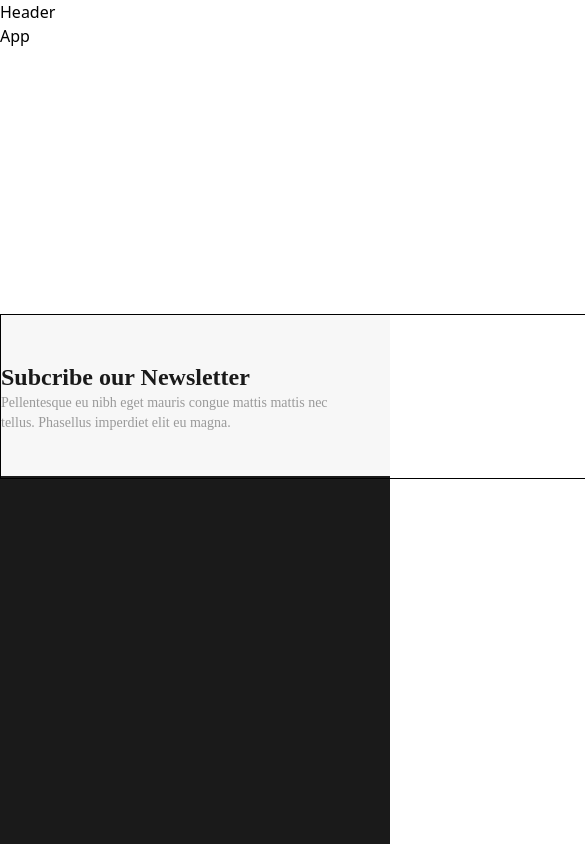
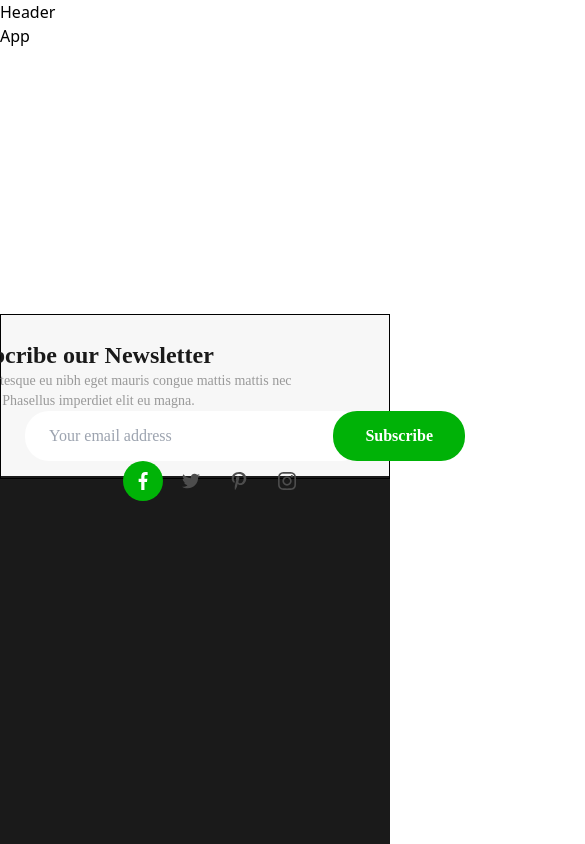
Before and after one commit to nikamunjishvili/shopping-app, a React (Vite) app: page / in a window 390 px wide. Shown: the top 844 px of the page, 585 px wide, since content can reach past the window. Built offline with nearby package versions, Linux system fonts and the light colour scheme.

Commit message:
footer-head-finished

```diff
--- a/src/common/components/footer/Footer.tsx
+++ b/src/common/components/footer/Footer.tsx
@@ -7,7 +7,7 @@ const Footer = () => {
   return (
     <div className="absolute bottom-0 w-full h-[530px] bg-[#1A1A1A] font-fontPoppins">
       <div className="h-[162px] bg-[#F7F7F7]">
-        <div className="w-[1250px] border border-black h-[165px] items-center flex m-auto">
+      <div className="max-w-[1250px] mx-auto border border-black h-[165px] flex flex-col md:flex-row justify-between items-center py-6 px-4 md:px-0">
           <div className="w-[460px]">
             <p className="text-2xl font-semibold text-[#1A1A1A]">
               Subcribe our Newsletter
```
